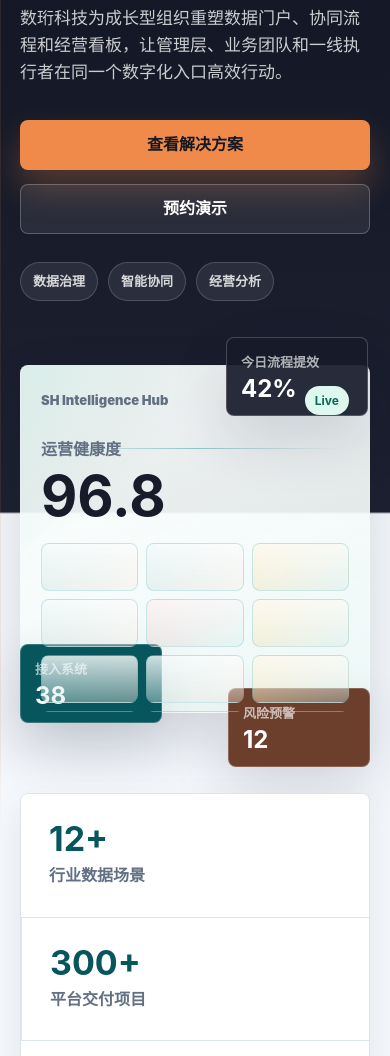
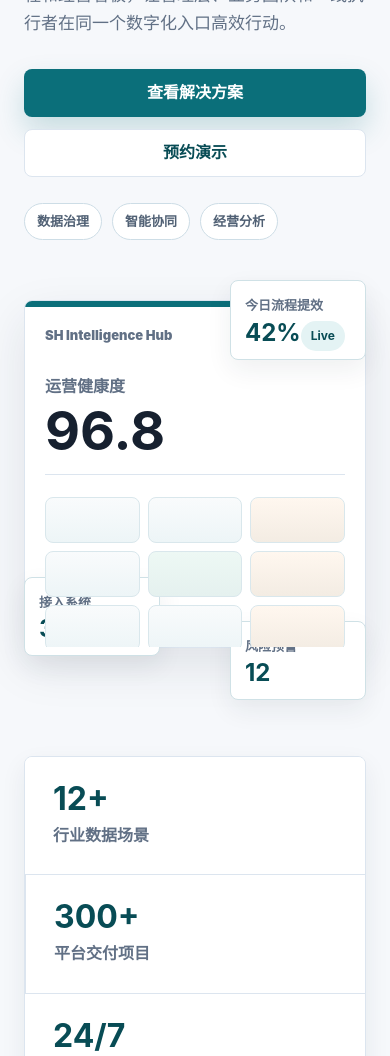
Before and after one commit to shwann/test01, a website: page index.html in a window 390 px wide. Shown: the part 294-1350 px from the top of the page. Drawn offline with Linux system fonts and the light colour scheme.

Commit message:
Apply automated changes for task 38e5c5c9-8cab-4df4-b4a4-8605bc1e586f

```diff
--- a/styles.css
+++ b/styles.css
@@ -1,19 +1,20 @@
 :root {
   color-scheme: light;
-  --ink: #151922;
-  --muted: #637083;
-  --line: #dce4ee;
-  --paper: #f4f7fb;
+  --ink: #16202f;
+  --muted: #617085;
+  --subtle: #7c8b9e;
+  --line: #dce5ef;
+  --paper: #f6f8fb;
   --surface: #ffffff;
-  --brand: #0a8f96;
-  --brand-dark: #07565d;
-  --accent: #f08a4b;
-  --gold: #f5c453;
-  --mint: #75d6bf;
-  --rose: #dd5f6f;
-  --deep: #171b2a;
-  --shadow: 0 24px 58px rgba(25, 34, 55, 0.14);
-  --soft-shadow: 0 14px 34px rgba(25, 34, 55, 0.08);
+  --surface-soft: #eef4f8;
+  --brand: #0b6f7a;
+  --brand-dark: #084c55;
+  --brand-soft: #e4f3f4;
+  --accent: #d87a3d;
+  --shadow: 0 18px 48px rgba(27, 42, 63, 0.1);
+  --soft-shadow: 0 10px 26px rgba(27, 42, 63, 0.07);
+  --radius: 8px;
+  --content: 1160px;
   font-family: Inter, "PingFang SC", "Microsoft YaHei", Arial, sans-serif;
 }
 
@@ -29,7 +30,7 @@ body {
   margin: 0;
   background: var(--paper);
   color: var(--ink);
-  line-height: 1.6;
+  line-height: 1.65;
 }
 
 a {
@@ -45,11 +46,11 @@ a {
   align-items: center;
   justify-content: space-between;
   gap: 24px;
-  min-height: 76px;
-  padding: 14px clamp(20px, 5vw, 72px);
-  border-bottom: 1px solid rgba(220, 228, 238, 0.8);
-  background: rgba(255, 255, 255, 0.9);
-  backdrop-filter: blur(18px);
+  min-height: 72px;
+  padding: 12px max(24px, calc((100vw - var(--content)) / 2));
+  border-bottom: 1px solid rgba(220, 229, 239, 0.9);
+  background: rgba(255, 255, 255, 0.94);
+  backdrop-filter: blur(14px);
 }
 
 .brand {
@@ -62,15 +63,14 @@ a {
 .brand-mark {
   display: grid;
   place-items: center;
-  width: 46px;
-  height: 46px;
-  border-radius: 8px;
-  background:
-    linear-gradient(135deg, rgba(255, 255, 255, 0.28), transparent 42%),
-    linear-gradient(135deg, var(--brand-dark), var(--brand) 58%, var(--accent));
+  width: 42px;
+  height: 42px;
+  border-radius: var(--radius);
+  background: var(--brand);
   color: #fff;
+  font-size: 15px;
   font-weight: 900;
-  box-shadow: 0 12px 26px rgba(10, 143, 150, 0.24);
+  box-shadow: 0 10px 20px rgba(11, 111, 122, 0.18);
 }
 
 .brand strong,
@@ -80,6 +80,7 @@ a {
 
 .brand strong {
   font-size: 17px;
+  line-height: 1.2;
 }
 
 .brand small {
@@ -90,8 +91,8 @@ a {
 .site-nav {
   display: flex;
   align-items: center;
-  gap: clamp(18px, 3vw, 34px);
-  color: #2b3342;
+  gap: clamp(18px, 3vw, 32px);
+  color: #344256;
   font-size: 15px;
   font-weight: 700;
 }
@@ -103,11 +104,11 @@ a {
 
 .site-nav a::after {
   position: absolute;
-  left: 0;
   right: 0;
   bottom: 2px;
+  left: 0;
   height: 2px;
-  background: var(--accent);
+  background: var(--brand);
   transform: scaleX(0);
   transform-origin: left;
   transition: transform 160ms ease;
@@ -124,10 +125,10 @@ a {
 
 .nav-toggle {
   display: none;
-  width: 44px;
-  height: 44px;
+  width: 42px;
+  height: 42px;
   border: 1px solid var(--line);
-  border-radius: 8px;
+  border-radius: var(--radius);
   background: #fff;
 }
 
@@ -136,42 +137,29 @@ a {
   width: 20px;
   height: 2px;
   margin: 4px auto;
+  border-radius: 2px;
   background: var(--ink);
 }
 
 .hero {
-  position: relative;
   display: grid;
-  grid-template-columns: minmax(0, 0.95fr) minmax(360px, 1.05fr);
+  grid-template-columns: minmax(0, 1fr) minmax(360px, 0.88fr);
   align-items: center;
-  gap: clamp(36px, 6vw, 80px);
-  min-height: calc(100vh - 76px);
-  padding: clamp(58px, 8vw, 108px) clamp(20px, 5vw, 72px) 78px;
-  overflow: hidden;
-  background:
-    linear-gradient(90deg, rgba(240, 138, 75, 0.2) 0 1px, transparent 1px 120px),
-    linear-gradient(0deg, rgba(117, 214, 191, 0.14) 0 1px, transparent 1px 120px),
-    linear-gradient(118deg, #111522 0%, #1c2030 48%, #f7f4eb 48.2%, #f4f7fb 100%);
-}
-
-.hero::before {
-  position: absolute;
-  inset: auto 0 0;
-  height: 72px;
-  background: linear-gradient(180deg, transparent, rgba(244, 247, 251, 0.96));
-  content: "";
+  gap: clamp(40px, 6vw, 74px);
+  max-width: var(--content);
+  min-height: 640px;
+  margin: 0 auto;
+  padding: clamp(58px, 8vw, 104px) 24px 72px;
 }
 
 .hero-content {
-  position: relative;
-  z-index: 1;
-  color: #fff;
+  color: var(--ink);
 }
 
 .eyebrow,
 .section-kicker {
   margin: 0 0 12px;
-  color: var(--accent);
+  color: var(--brand);
   font-size: 13px;
   font-weight: 900;
   letter-spacing: 0;
@@ -179,51 +167,52 @@ a {
 }
 
 .hero h1 {
-  max-width: 780px;
+  max-width: 720px;
   margin: 0;
-  font-size: clamp(44px, 7vw, 80px);
-  line-height: 1.02;
+  font-size: clamp(42px, 6vw, 68px);
+  line-height: 1.08;
 }
 
 .hero-copy {
-  max-width: 660px;
-  margin: 24px 0 0;
-  color: rgba(255, 255, 255, 0.78);
+  max-width: 640px;
+  margin: 22px 0 0;
+  color: var(--muted);
   font-size: clamp(17px, 2vw, 20px);
 }
 
 .hero-actions {
   display: flex;
   flex-wrap: wrap;
-  gap: 14px;
-  margin-top: 34px;
+  gap: 12px;
+  margin-top: 32px;
 }
 
 .button {
   display: inline-flex;
   align-items: center;
   justify-content: center;
-  min-height: 50px;
-  padding: 0 24px;
+  min-height: 48px;
+  padding: 0 22px;
   border: 1px solid transparent;
-  border-radius: 8px;
+  border-radius: var(--radius);
   font-weight: 900;
   transition:
     transform 160ms ease,
     box-shadow 160ms ease,
-    background-color 160ms ease;
+    background-color 160ms ease,
+    border-color 160ms ease;
 }
 
 .button.primary {
-  background: var(--accent);
-  color: #161922;
-  box-shadow: 0 18px 34px rgba(240, 138, 75, 0.28);
+  background: var(--brand);
+  color: #fff;
+  box-shadow: 0 14px 30px rgba(11, 111, 122, 0.2);
 }
 
 .button.secondary {
-  border-color: rgba(255, 255, 255, 0.24);
-  background: rgba(255, 255, 255, 0.08);
-  color: #fff;
+  border-color: var(--line);
+  background: #fff;
+  color: var(--brand-dark);
 }
 
 .button:hover {
@@ -234,46 +223,43 @@ a {
   display: flex;
   flex-wrap: wrap;
   gap: 10px;
-  margin-top: 28px;
+  margin-top: 26px;
 }
 
 .hero-proof span {
-  padding: 8px 12px;
-  border: 1px solid rgba(255, 255, 255, 0.16);
+  padding: 7px 12px;
+  border: 1px solid #cddde6;
   border-radius: 999px;
-  background: rgba(255, 255, 255, 0.08);
-  color: rgba(255, 255, 255, 0.82);
+  background: #fff;
+  color: #506074;
   font-size: 13px;
   font-weight: 800;
 }
 
 .hero-visual {
   position: relative;
-  z-index: 1;
-  min-height: 540px;
+  min-height: 500px;
 }
 
 .command-panel {
   position: absolute;
-  inset: 38px 12px 58px;
+  inset: 22px 0 46px;
   display: grid;
   grid-template-rows: auto auto 1fr auto;
   gap: 22px;
+  overflow: hidden;
   padding: 28px;
-  overflow: hidden;
-  border: 1px solid rgba(255, 255, 255, 0.16);
-  border-radius: 8px;
-  background:
-    linear-gradient(135deg, rgba(117, 214, 191, 0.2), transparent 32%),
-    linear-gradient(160deg, rgba(255, 255, 255, 0.95), rgba(236, 247, 246, 0.9));
+  border: 1px solid var(--line);
+  border-radius: var(--radius);
+  background: #fff;
   box-shadow: var(--shadow);
 }
 
 .command-panel::before {
   position: absolute;
-  inset: 82px 28px auto;
-  height: 1px;
-  background: linear-gradient(90deg, transparent, rgba(10, 143, 150, 0.42), transparent);
+  inset: 0 0 auto;
+  height: 6px;
+  background: var(--brand);
   content: "";
 }
 
@@ -297,8 +283,8 @@ a {
 .panel-topline strong {
   padding: 5px 10px;
   border-radius: 999px;
-  background: #dff8ef;
-  color: #0b6b54;
+  background: var(--brand-soft);
+  color: var(--brand-dark);
   font-size: 12px;
 }
 
@@ -307,6 +293,8 @@ a {
   grid-template-columns: minmax(0, 1fr) auto;
   align-items: end;
   gap: 18px;
+  padding-bottom: 18px;
+  border-bottom: 1px solid var(--line);
 }
 
 .command-score span {
@@ -315,8 +303,8 @@ a {
 }
 
 .command-score strong {
-  color: var(--deep);
-  font-size: clamp(54px, 7vw, 92px);
+  color: var(--ink);
+  font-size: clamp(54px, 7vw, 88px);
   line-height: 0.9;
 }
 
@@ -326,28 +314,22 @@ a {
   display: grid;
   grid-template-columns: repeat(4, minmax(0, 1fr));
   gap: 12px;
-  min-height: 220px;
+  min-height: 210px;
 }
 
 .signal-grid span {
-  min-height: 74px;
-  border: 1px solid rgba(10, 143, 150, 0.18);
-  border-radius: 8px;
-  background:
-    linear-gradient(180deg, rgba(255, 255, 255, 0.8), rgba(255, 255, 255, 0.32)),
-    linear-gradient(135deg, rgba(10, 143, 150, 0.18), rgba(240, 138, 75, 0.1));
+  min-height: 68px;
+  border: 1px solid #d9e7ec;
+  border-radius: var(--radius);
+  background: linear-gradient(180deg, #f9fbfc, #edf5f7);
 }
 
 .signal-grid span:nth-child(3n) {
-  background:
-    linear-gradient(180deg, rgba(255, 255, 255, 0.74), rgba(255, 255, 255, 0.3)),
-    linear-gradient(135deg, rgba(245, 196, 83, 0.36), rgba(10, 143, 150, 0.1));
+  background: linear-gradient(180deg, #fff7ef, #f3ece3);
 }
 
 .signal-grid span:nth-child(5n) {
-  background:
-    linear-gradient(180deg, rgba(255, 255, 255, 0.7), rgba(255, 255, 255, 0.26)),
-    linear-gradient(135deg, rgba(221, 95, 111, 0.22), rgba(117, 214, 191, 0.18));
+  background: linear-gradient(180deg, #edf8f4, #e5f1ef);
 }
 
 .flow-track {
@@ -357,69 +339,66 @@ a {
 }
 
 .flow-track span {
-  padding: 12px 10px;
-  border-radius: 8px;
-  background: var(--deep);
-  color: #fff;
+  padding: 11px 10px;
+  border-radius: var(--radius);
+  background: var(--surface-soft);
+  color: var(--brand-dark);
   font-size: 13px;
   font-weight: 900;
   text-align: center;
 }
 
 .visual-panel {
-  border: 1px solid rgba(255, 255, 255, 0.2);
-  border-radius: 8px;
-  background: rgba(23, 27, 42, 0.92);
-  color: #fff;
-  box-shadow: var(--shadow);
+  border: 1px solid #cfe1e6;
+  border-radius: var(--radius);
+  background: #fff;
+  color: var(--ink);
+  box-shadow: var(--soft-shadow);
 }
 
 .panel-card {
   position: absolute;
   display: grid;
   gap: 4px;
-  width: 180px;
-  padding: 18px;
+  width: 168px;
+  padding: 16px;
 }
 
 .panel-card span {
-  color: rgba(255, 255, 255, 0.66);
+  color: var(--muted);
   font-size: 13px;
   font-weight: 800;
 }
 
 .panel-card strong {
-  font-size: 30px;
+  color: var(--brand-dark);
+  font-size: 29px;
   line-height: 1;
 }
 
 .panel-card.one {
   top: 0;
-  right: 0;
+  right: 18px;
 }
 
 .panel-card.two {
-  left: 0;
-  bottom: 74px;
-  background: var(--brand-dark);
+  bottom: 78px;
+  left: -16px;
 }
 
 .panel-card.three {
-  right: 42px;
+  right: 34px;
   bottom: 0;
-  background: #6b3f2c;
 }
 
 .stats {
-  position: relative;
-  z-index: 2;
   display: grid;
   grid-template-columns: repeat(4, 1fr);
-  gap: 0;
-  margin: -32px clamp(20px, 5vw, 72px) 0;
+  max-width: var(--content);
+  margin: 0 auto;
   overflow: hidden;
   border: 1px solid var(--line);
-  border-radius: 8px;
+  border-radius: var(--radius);
   background: var(--surface);
   box-shadow: var(--soft-shadow);
 }
@@ -427,7 +406,7 @@ a {
 .stats article {
   display: grid;
   gap: 7px;
-  padding: 28px;
+  padding: 26px 28px;
   background: #fff;
 }
 
@@ -437,7 +416,7 @@ a {
 
 .stats strong {
   color: var(--brand-dark);
-  font-size: 34px;
+  font-size: 32px;
   line-height: 1;
 }
 
@@ -447,24 +426,26 @@ a {
 }
 
 .section {
-  padding: clamp(86px, 10vw, 132px) clamp(20px, 5vw, 72px);
+  max-width: var(--content);
+  margin: 0 auto;
+  padding: clamp(76px, 9vw, 116px) 24px;
 }
 
 .two-column {
   display: grid;
-  grid-template-columns: minmax(0, 0.86fr) minmax(0, 1.14fr);
-  gap: clamp(28px, 6vw, 84px);
+  grid-template-columns: minmax(0, 0.88fr) minmax(0, 1.12fr);
+  gap: clamp(28px, 6vw, 80px);
 }
 
 .section h2 {
   margin: 0;
-  font-size: clamp(30px, 4vw, 52px);
-  line-height: 1.12;
+  font-size: clamp(30px, 4vw, 48px);
+  line-height: 1.14;
 }
 
 .section-text {
-  padding-left: clamp(0px, 3vw, 34px);
-  border-left: 4px solid var(--accent);
+  padding-left: clamp(0px, 3vw, 30px);
+  border-left: 3px solid var(--brand);
 }
 
 .section-text p,
@@ -475,13 +456,17 @@ a {
 }
 
 .section-text p {
-  margin: 0 0 18px;
+  margin: 0 0 16px;
   font-size: 17px;
 }
 
+.section-text p:last-child {
+  margin-bottom: 0;
+}
+
 .section-heading {
-  max-width: 780px;
-  margin-bottom: 36px;
+  max-width: 760px;
+  margin-bottom: 34px;
 }
 
 .section-heading p:last-child {
@@ -498,33 +483,33 @@ a {
 .service-card {
   display: grid;
   align-content: start;
-  min-height: 286px;
-  padding: 26px;
+  min-height: 282px;
+  padding: 24px;
   border: 1px solid var(--line);
-  border-radius: 8px;
-  background:
-    linear-gradient(180deg, rgba(255, 255, 255, 0.94), rgba(255, 255, 255, 0.78)),
-    linear-gradient(135deg, rgba(10, 143, 150, 0.12), rgba(240, 138, 75, 0.08));
+  border-radius: var(--radius);
+  background: #fff;
   box-shadow: var(--soft-shadow);
+  transition:
+    border-color 160ms ease,
+    transform 160ms ease,
+    box-shadow 160ms ease;
 }
 
 .service-card:hover,
 .news-list article:hover {
-  border-color: rgba(10, 143, 150, 0.4);
+  border-color: #a9c9d0;
   transform: translateY(-3px);
-  transition:
-    border-color 160ms ease,
-    transform 160ms ease;
+  box-shadow: 0 18px 40px rgba(27, 42, 63, 0.1);
 }
 
 .service-icon {
   display: inline-grid;
   place-items: center;
-  width: 46px;
-  height: 46px;
-  border-radius: 8px;
-  background: var(--deep);
-  color: var(--gold);
+  width: 44px;
+  height: 44px;
+  border-radius: var(--radius);
+  background: var(--brand-soft);
+  color: var(--brand-dark);
   font-weight: 900;
 }
 
@@ -548,8 +533,14 @@ a {
 }
 
 .news-section {
-  background:
-    linear-gradient(180deg, #fff 0%, #f7f3ea 100%);
+  max-width: none;
+  background: #fff;
+}
+
+.news-section > * {
+  max-width: var(--content);
+  margin-right: auto;
+  margin-left: auto;
 }
 
 .news-list {
@@ -561,13 +552,17 @@ a {
 .news-list article {
   padding: 24px;
   border: 1px solid var(--line);
-  border-radius: 8px;
+  border-radius: var(--radius);
   background: #fff;
   box-shadow: var(--soft-shadow);
+  transition:
+    border-color 160ms ease,
+    transform 160ms ease,
+    box-shadow 160ms ease;
 }
 
 .news-list time {
-  color: var(--rose);
+  color: var(--accent);
   font-weight: 900;
 }
 
@@ -579,16 +574,25 @@ a {
   display: grid;
   grid-template-columns: minmax(0, 1fr) minmax(280px, 0.72fr);
   gap: 32px;
-  padding: 58px clamp(20px, 5vw, 72px);
-  background:
-    linear-gradient(90deg, rgba(117, 214, 191, 0.12) 0 1px, transparent 1px 100px),
-    linear-gradient(135deg, #171b2a, #252134 62%, #5e392c);
+  margin-top: 0;
+  padding: 56px max(24px, calc((100vw - var(--content)) / 2));
+  background: #172331;
   color: #fff;
 }
 
 .site-footer h2 {
   margin: 0;
   font-size: 36px;
+}
+
+.site-footer p {
+  max-width: 600px;
+  margin-bottom: 0;
+  color: #cbd6e2;
+}
+
+.site-footer .section-kicker {
+  color: #8ed6dc;
 }
 
 .site-footer address {
@@ -616,10 +620,6 @@ a {
 
   .hero {
     min-height: auto;
-    background:
-      linear-gradient(90deg, rgba(240, 138, 75, 0.16) 0 1px, transparent 1px 110px),
-      linear-gradient(0deg, rgba(117, 214, 191, 0.12) 0 1px, transparent 1px 110px),
-      linear-gradient(160deg, #111522 0%, #1c2030 62%, #f4f7fb 62.2%, #f4f7fb 100%);
   }
 
   .hero-visual {
@@ -633,6 +633,8 @@ a {
 
   .stats {
     grid-template-columns: repeat(2, 1fr);
+    margin-right: 24px;
+    margin-left: 24px;
   }
 
   .stats article:nth-child(3) {
@@ -647,7 +649,13 @@ a {
 
 @media (max-width: 720px) {
   .site-header {
-    min-height: 68px;
+    min-height: 66px;
+    padding-right: 20px;
+    padding-left: 20px;
+  }
+
+  .brand small {
+    display: none;
   }
 
   .nav-toggle {
@@ -656,16 +664,16 @@ a {
 
   .site-nav {
     position: absolute;
+    top: calc(100% + 10px);
+    right: 20px;
     left: 20px;
-    right: 20px;
-    top: calc(100% + 10px);
     display: none;
     flex-direction: column;
     align-items: stretch;
     gap: 0;
     padding: 10px;
     border: 1px solid var(--line);
-    border-radius: 8px;
+    border-radius: var(--radius);
     background: #fff;
     box-shadow: var(--shadow);
   }
@@ -679,16 +687,12 @@ a {
   }
 
   .hero {
-    padding-top: 44px;
-    padding-bottom: 58px;
-    background:
-      linear-gradient(90deg, rgba(240, 138, 75, 0.12) 0 1px, transparent 1px 92px),
-      linear-gradient(0deg, rgba(117, 214, 191, 0.1) 0 1px, transparent 1px 92px),
-      linear-gradient(180deg, #111522 0%, #1c2030 70%, #f4f7fb 70.2%, #f4f7fb 100%);
+    padding-top: 42px;
+    padding-bottom: 56px;
   }
 
   .hero h1 {
-    font-size: 40px;
+    font-size: 38px;
   }
 
   .hero-actions .button {
@@ -696,11 +700,11 @@ a {
   }
 
   .hero-visual {
-    min-height: 430px;
+    min-height: 420px;
   }
 
   .command-panel {
-    inset: 28px 0 54px;
+    inset: 20px 0 52px;
     padding: 20px;
   }
 
@@ -710,17 +714,17 @@ a {
   }
 
   .command-score strong {
-    font-size: 56px;
+    font-size: 54px;
   }
 
   .signal-grid {
     grid-template-columns: repeat(3, minmax(0, 1fr));
     gap: 8px;
-    min-height: 170px;
+    min-height: 160px;
   }
 
   .signal-grid span {
-    min-height: 48px;
+    min-height: 46px;
   }
 
   .flow-track {
@@ -728,7 +732,7 @@ a {
   }
 
   .panel-card {
-    width: 142px;
+    width: 136px;
     padding: 14px;
   }
 
@@ -737,12 +741,12 @@ a {
   }
 
   .panel-card.one {
-    right: 2px;
+    right: 0;
   }
 
   .panel-card.two {
+    bottom: 44px;
     left: 0;
-    bottom: 44px;
   }
 
   .panel-card.three {
@@ -767,11 +771,16 @@ a {
   }
 
   .section {
-    padding-top: 70px;
-    padding-bottom: 70px;
+    padding-top: 68px;
+    padding-bottom: 68px;
   }
 
   .section-text {
     padding-left: 18px;
   }
+
+  .site-footer {
+    padding-top: 46px;
+    padding-bottom: 46px;
+  }
 }
```
